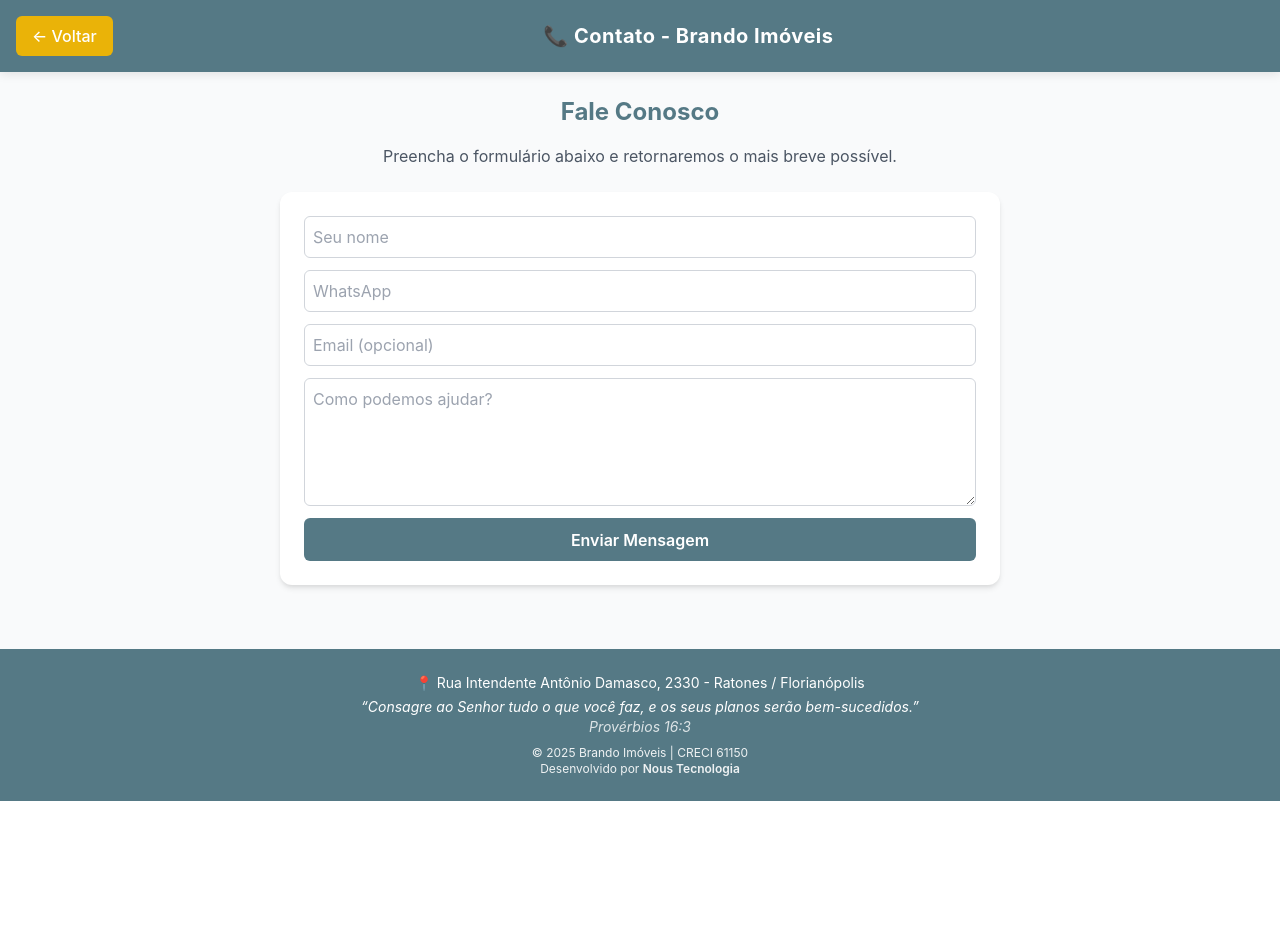
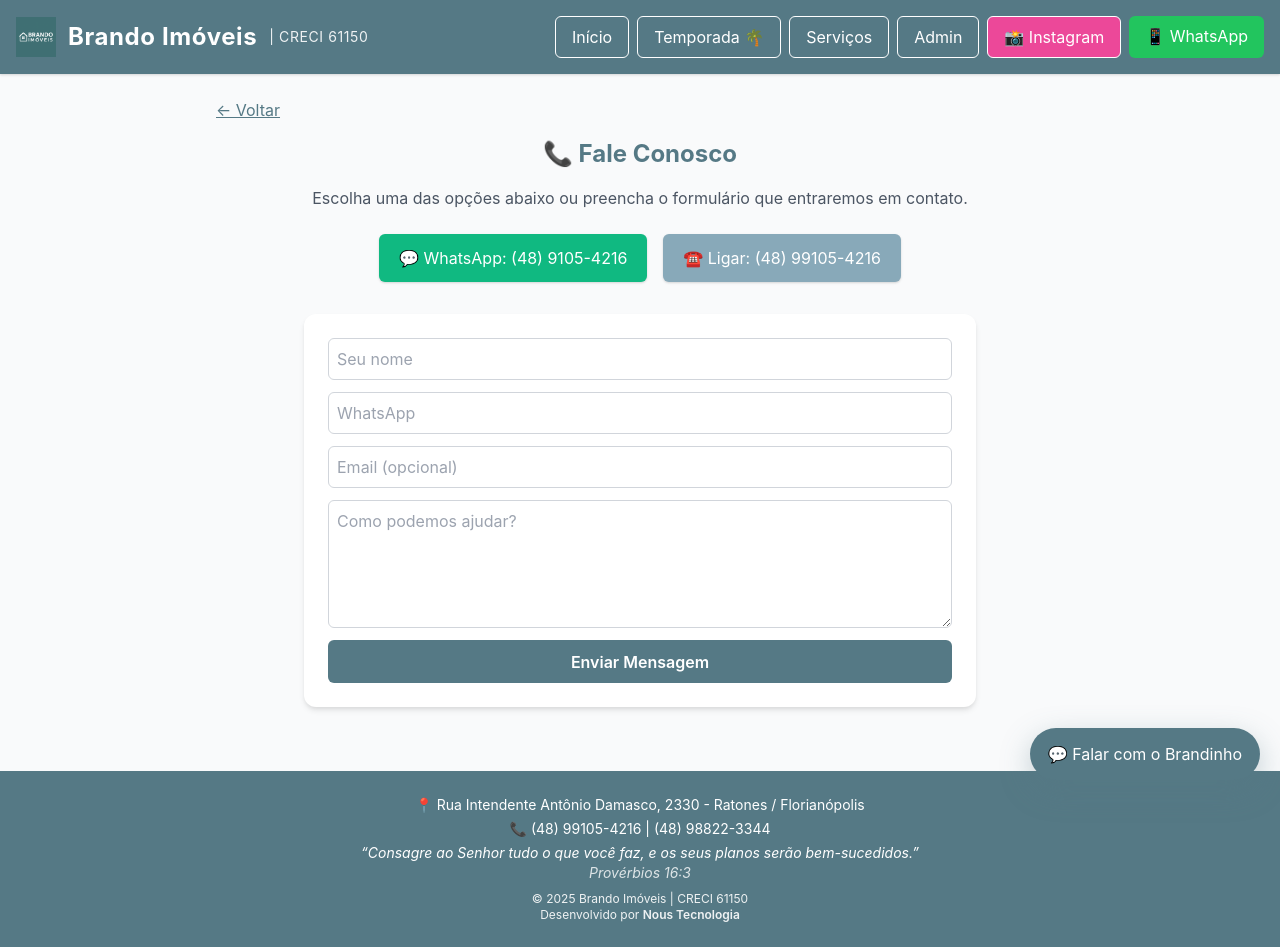
Before and after one commit to WilsonNous/brando-imoveis, a Flask app: page /contato in a window 1280 px wide. Before the commit the page ends 801 px from the top, so only its background shows below. Run offline with Flask 3, Linux system fonts and the light colour scheme.

Commit message:
Update contato.html

```diff
--- a/templates/contato.html
+++ b/templates/contato.html
@@ -1,34 +1,34 @@
-<!DOCTYPE html>
-<html lang="pt-BR">
-<head>
-  <meta charset="UTF-8" />
-  <meta name="viewport" content="width=device-width, initial-scale=1.0" />
-  <title>Contato | Brando Imóveis</title>
+{% extends "base.html" %}
 
-  <meta name="author" content="Brando Imóveis - CRECI 61150" />
-  <meta name="description" content="Brando Imóveis | CRECI 61150 | Rua Intendente Antônio Damasco, 2330 - Ratones / Florianópolis. 'Consagre ao Senhor tudo o que você faz, e os seus planos serão bem-sucedidos.' Provérbios 16:3" />
+{% block title %}Contato | Brando Imóveis{% endblock %}
 
-  <link href="https://cdn.jsdelivr.net/npm/tailwindcss@2.2.19/dist/tailwind.min.css" rel="stylesheet" />
-  <link href="/static/css/main.css" rel="stylesheet" />
-</head>
+{% block content %}
+<main class="max-w-4xl mx-auto p-6">
+  <a href="/" class="text-[color:var(--brand-blue)] underline hover:opacity-80 inline-block mb-4">← Voltar</a>
 
-<body class="bg-gray-50 text-gray-800">
-
-  <!-- HEADER PADRÃO -->
-  <header class="header-bar flex justify-between items-center px-6">
-    <a href="/" class="btn-admin-sec">← Voltar</a>
-    <h1 class="text-lg md:text-xl font-bold tracking-wide">📞 Contato - Brando Imóveis</h1>
-    <span></span>
-  </header>
-
-  <!-- CONTEÚDO -->
-  <main class="max-w-3xl mx-auto p-6">
-    <h2 class="text-center text-2xl font-bold text-[color:var(--brand-blue)] mb-4">Fale Conosco</h2>
+  <h2 class="text-center text-2xl font-bold text-[color:var(--brand-blue)] mb-4">📞 Fale Conosco</h2>
   <p class="text-center text-gray-600 mb-6">
-      Preencha o formulário abaixo e retornaremos o mais breve possível.
+    Escolha uma das opções abaixo ou preencha o formulário que entraremos em contato.
   </p>
 
-    <form action="/contato" method="POST" class="bg-white shadow-md rounded-xl p-6 grid gap-3">
+  <!-- ===================================================== -->
+  <!-- CONTATOS DIRETOS -->
+  <!-- ===================================================== -->
+  <div class="flex flex-col md:flex-row justify-center gap-4 mb-8 text-center">
+    <a href="https://wa.me/554891054216" target="_blank"
+       class="flex items-center justify-center gap-2 bg-green-500 hover:bg-green-600 text-white px-5 py-3 rounded-md shadow transition w-full md:w-auto">
+      💬 WhatsApp: (48) 9105-4216
+    </a>
+    <a href="tel:+5548991054216"
+       class="flex items-center justify-center gap-2 bg-[color:var(--brand-blue)] hover:bg-[color:var(--brand-blue-700)] text-white px-5 py-3 rounded-md shadow transition w-full md:w-auto">
+      ☎️ Ligar: (48) 99105-4216
+    </a>
+  </div>
+
+  <!-- ===================================================== -->
+  <!-- FORMULÁRIO DE CONTATO -->
+  <!-- ===================================================== -->
+  <form action="/contato" method="POST" class="bg-white shadow-md rounded-xl p-6 grid gap-3 max-w-2xl mx-auto">
     <input name="nome" placeholder="Seu nome" required class="field" />
     <input name="telefone" placeholder="WhatsApp" required class="field" />
     <input name="email" placeholder="Email (opcional)" class="field" />
@@ -36,20 +36,4 @@
     <button class="btn-brand w-full font-semibold">Enviar Mensagem</button>
   </form>
 </main>
-
-  <!-- RODAPÉ -->
-  <footer class="text-white text-center py-6 mt-10 bg-[color:var(--brand-blue)]">
-    <p class="text-sm mb-1">
-      📍 Rua Intendente Antônio Damasco, 2330 - Ratones / Florianópolis
-    </p>
-    <p class="text-sm italic mb-2">
-      “Consagre ao Senhor tudo o que você faz, e os seus planos serão bem-sucedidos.”<br>
-      <span class="opacity-80">Provérbios 16:3</span>
-    </p>
-    <p class="text-xs opacity-90">
-      © 2025 Brando Imóveis | CRECI 61150<br>
-      Desenvolvido por <span class="font-semibold">Nous Tecnologia</span>
-    </p>
-  </footer>
-</body>
-</html>
+{% endblock %}
```
Lines whose indentation alone changed are shown as unchanged.
